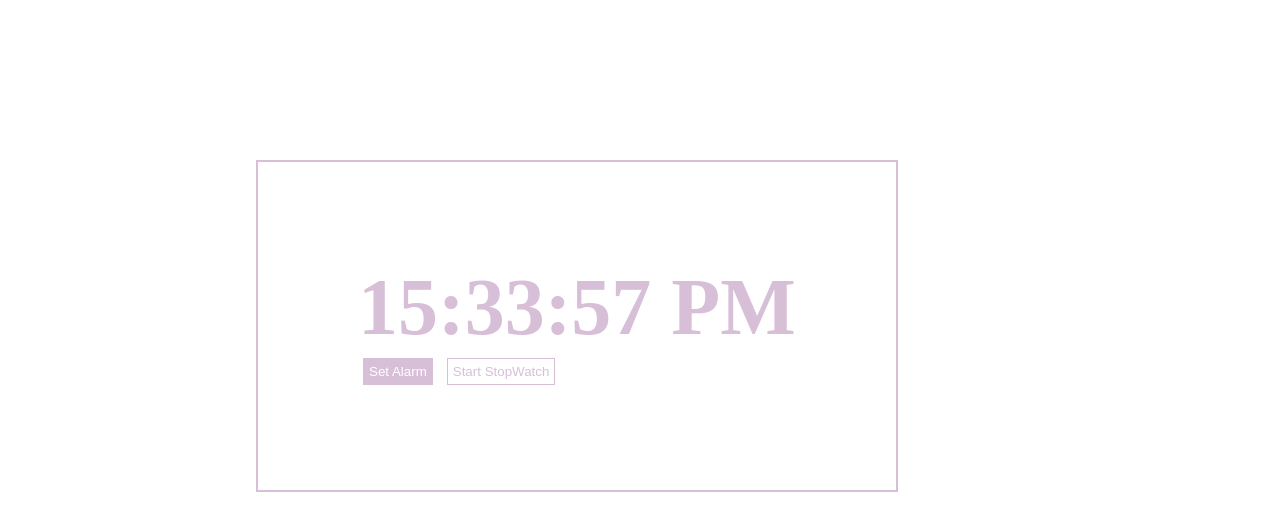
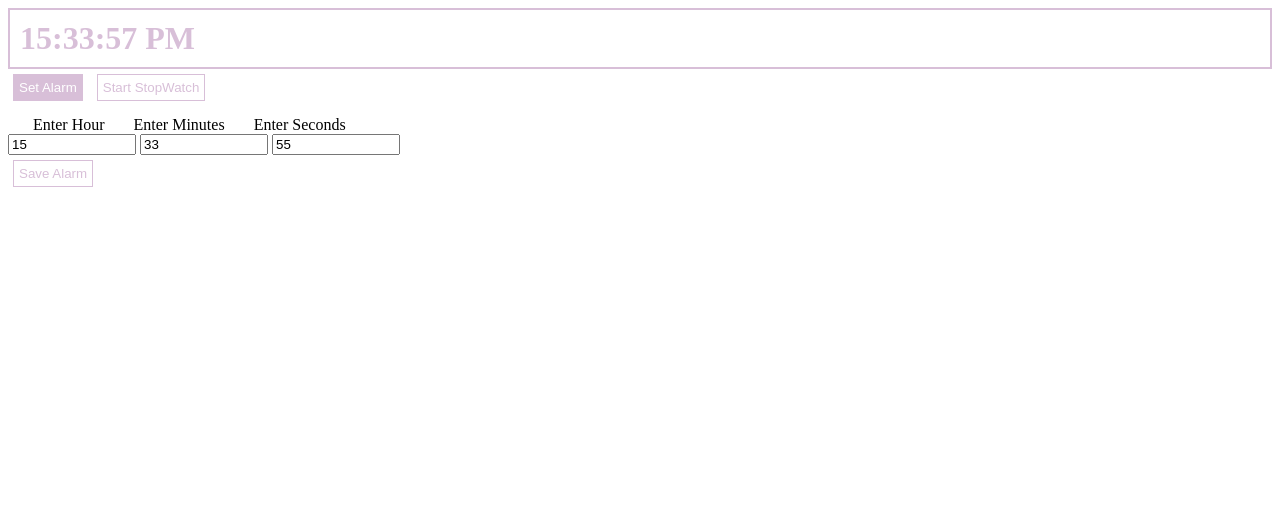
Before and after one commit to NjabuloThwala995/skillsCrush-JS-Clock, a plain HTML site: page index.html in a window 1280 px wide. Both pictures are taken after a click on the button "Set Alarm". Drawn offline with Linux system fonts and the light colour scheme.

Commit message:
Added Set Alarm implementation

```diff
--- a/index.html
+++ b/index.html
@@ -1,79 +1,40 @@
-<div>
-  <h1 id=timeDisplay></h1>
-  <button id='setALarm'>Set Alarm</button>
-  <button>Start StopWatch</button>
-</div>
+<!DOCTYPE html>
+<html>
 
-<style>
-Div {
- position:absolute;
- top:20%;
- left:20%;
- border: solid 2px #D8BFD8;
- padding:100px;
-}
-#timeDisplay{
-  font-size:5em;
-  margin:0px;
-  color:#D8BFD8;
-  font-family:Old Standard TT, serif;
-}
+<head>
+  <meta charset='utf-8'>
+  <meta http-equiv='X-UA-Compatible' content='IE=edge'>
+  <title>Page Title</title>
+  <meta name='viewport' content='width=device-width, initial-scale=1'>
+  <link rel='stylesheet' type='text/css' media='screen' href='styles.css'>
+</head>
 
-button {
-  padding:5px;
-  border:solid #D8BFD8 1px;
-  background:transparent;
-  margin:5px;
-  transition:2s;
-  color:#D8BFD8;
-}
+<body>
+  <div>
+    <div class='clock'>
+      <h1 id=timeDisplay></h1>
+      <button id='setALarm'>Set Alarm</button>
+      <button>Start StopWatch</button>
 
-button:hover{
-  background:#D8BFD8;
-  color: white;
-}
+      <div class="alarmInputs">
+        <div class="labels">
+          <label>Enter Hour</label>
+          <label>Enter Minutes</label>
+          <label>Enter Seconds</label>
+        </div>
 
-button:focus{
-  background:#D8BFD8;
-  color: white;
-}
-</style>
-<script>
-  var currentTimeDisplay = document.getElementById('timeDisplay');
-  var btnSetAlarm = document.getElementById('setALarm');
+        <div>
+          <input id="alarmHour" min=0 max=23 type="number">
+          <input id="alarmMins" min=0 max=59 type="number">
+          <input id="alarmSeconds" min=0 max=59 type="number">
+        </div>
+      </div>
 
-  function displayCurrentTime() {
-    const noon = 12;
-    const nightClockBackGround = 'black'
-    const nightDocumentColor = 'white'
-    let meridiem = "AM";
-    let today = new Date();
-    let hours = today.getHours();
-    let minutes = today.getMinutes();
-    let seconds = today.getSeconds();
-
-    if (hours => noon) {
-      meridiem = 'PM';
-    }
-
-    if (hours < 10) {
-      hours = '0' + hours;
-    }
-
-    if (minutes < 10) {
-      minutes = '0' + minutes;
-    }
-
-    if (seconds < 10) {
-      seconds = '0' + seconds;
-    }
-    var time = hours + ":" + minutes + ":" + seconds + "  " + meridiem;
-    currentTimeDisplay.innerHTML = time;
-  }
-
-
-  btnSetAlarm.addEventListener('click', (e) => {}, false);
-
-  window.setInterval(displayCurrentTime, 1000);
-
-</script>
+      <button id="saveAlarm">
+        Save Alarm
+      </button>
+      </div>
+  </div>
+</body>
+<script src='main.js'></script>
+</html>
--- /dev/null
+++ b/main.js
@@ -0,0 +1,59 @@
+var currentTimeDisplay = document.getElementById('timeDisplay');
+var btnSetAlarm = document.getElementById('setALarm');
+var alarmHour = document.getElementById('alarmHour');
+var alarmMins = document.getElementById('alarmMins');
+var alarmSeconds = document.getElementById('alarmSeconds');
+var btnSaveAlarm = document.getElementById('saveAlarm');
+var alarmDiv = document.getElementsByClassName('alarmInputs');
+
+function displayCurrentTime() {
+  const noon = 12;
+  const nightClockBackGround = 'black';
+  const nightDocumentColor = 'white';
+  let meridiem = "AM";
+  let today = new Date();
+  var hours = today.getHours();
+  var minutes = today.getMinutes();
+  var seconds = today.getSeconds();
+
+  if (hours => noon) {
+    meridiem = 'PM';
+  }
+
+  if (hours < 10) {
+    hours = '0' + hours;
+  }
+
+  if (minutes < 10) {
+    minutes = '0' + minutes;
+  }
+
+  if (seconds < 10) {
+    seconds = '0' + seconds;
+  }
+  var time = hours + ":" + minutes + ":" + seconds + "  " + meridiem;
+  currentTimeDisplay.innerHTML = time;
+
+}
+
+function createAlarm(hour, minutes, second) {
+  this.second = second;
+  this.minutes = minutes;
+  this.hour = hour;
+
+  console.log("New Alarm Set for " + this.hour + ": " + this.minutes + ": " + this.second);
+}
+
+btnSetAlarm.addEventListener('click', () => {
+  let today = new Date();
+  alarmHour.value = today.getHours();
+  alarmMins.value = today.getMinutes();
+  alarmSeconds.value = today.getSeconds();
+  alarmDiv[0].style.display = 'block';
+
+}, false);
+
+btnSaveAlarm.addEventListener('click', () => {
+  createAlarm(alarmHour.value, alarmMins.value, alarmSeconds.value);
+})
+window.setInterval(displayCurrentTime, 1000);
--- /dev/null
+++ b/styles.css
@@ -0,0 +1,45 @@
+#timeDisplay {
+    border: solid 2px #D8BFD8;
+    padding: 10px;
+    margin: 10px;
+    font-size: 2em;
+    margin: 0px;
+    color: #D8BFD8;
+    font-family: Old Standard TT, serif;
+  }
+
+
+  .labels{
+    margin-top:10px;
+  }
+
+  .alarmInputs{
+    display:none;
+  }
+  label {
+    display: inline-block;
+    margin-left:25px;
+  }
+
+  input {
+    width: 120px;
+  }
+
+  button {
+    padding: 5px;
+    border: solid #D8BFD8 1px;
+    background: transparent;
+    margin: 5px;
+    transition: 2s;
+    color: #D8BFD8;
+  }
+
+  button:hover {
+    background: #D8BFD8;
+    color: white;
+  }
+
+  button:focus {
+    background: #D8BFD8;
+    color: white;
+  }
```
